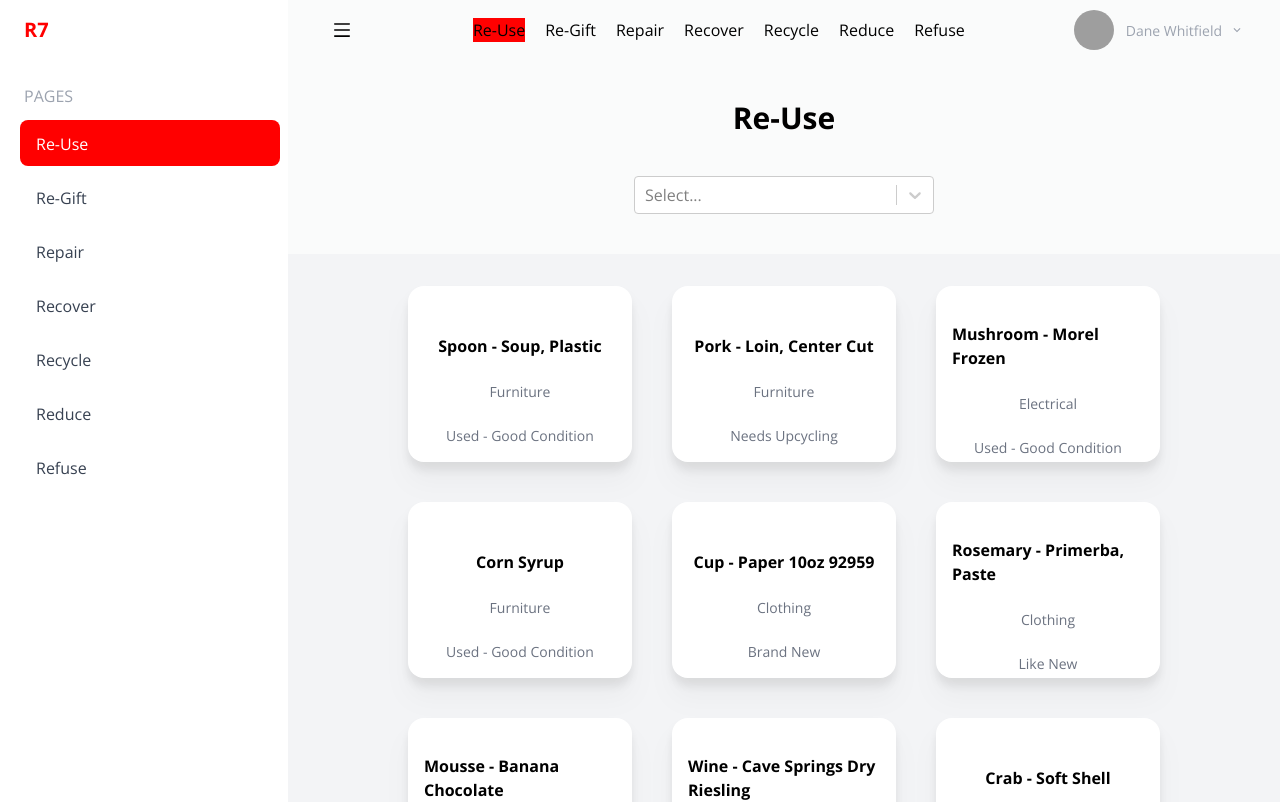
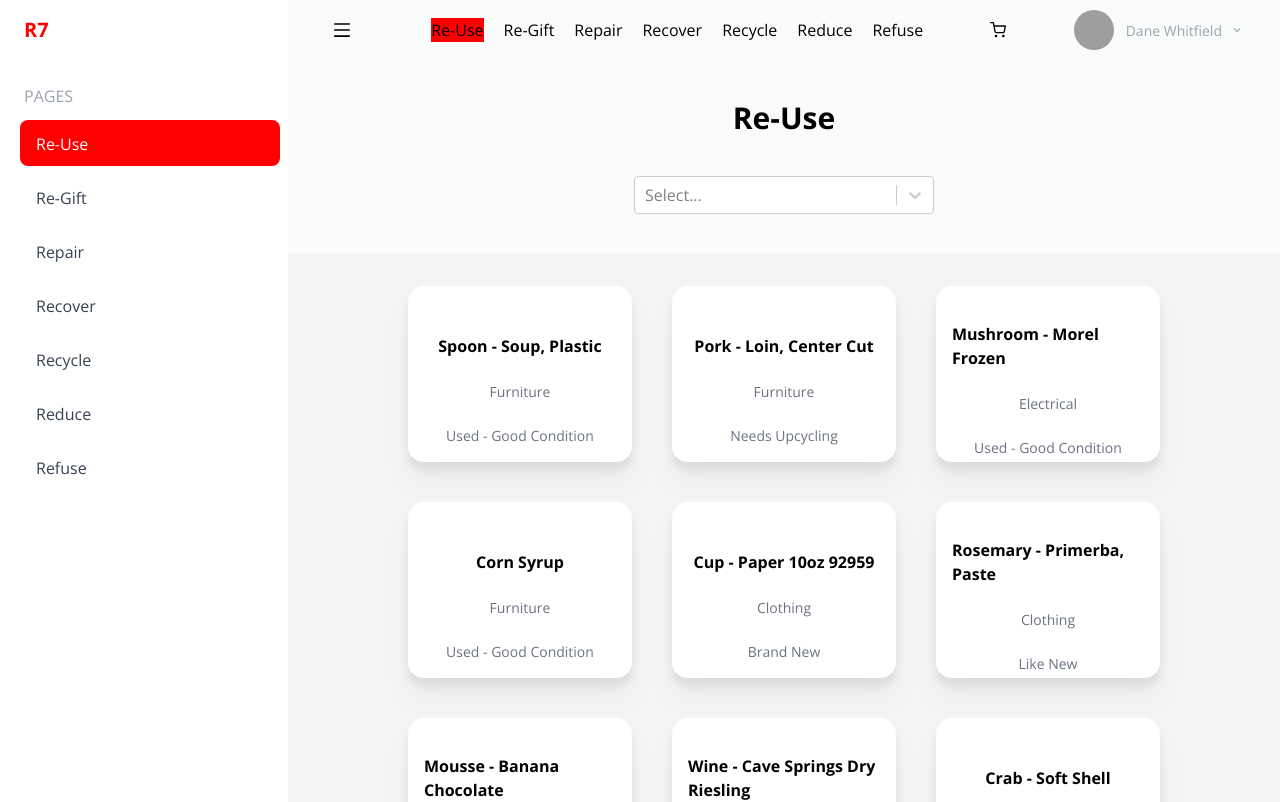
Before and after one commit to non-binary-code/r7-fe, a React (Create React App) app in the folder r7-fe/: page /re-use in a window 1280 px wide. Shown: the top 802 px of the page. Built offline with nearby package versions, Linux system fonts and the light colour scheme; grey boxes are pictures that could not be loaded.

Commit message:
basket icon

```diff
--- a/r7-fe/src/App.js
+++ b/r7-fe/src/App.js
@@ -9,6 +9,7 @@
 import { useStateContext } from "./context/ContextProvider";
 import ReGift from "./pages/ReGift";
 import ReUse from "./pages/ReUse";
+import Basket from "./pages/Basket";
 
 function App() {
   const { activeMenu } = useStateContext();
@@ -43,6 +44,7 @@
               <Route path="/re-use" element={<ReUse />} />
               <Route path="/re-gift" element={<ReGift />} />
               <Route path="/:username/:itemname" element={<Item />} />
+              <Route path="/basket" element={<Basket />} />
             </Routes>
           </div>
           {/* ------------------------------------------------ */}
--- a/r7-fe/src/components/Nav.jsx
+++ b/r7-fe/src/components/Nav.jsx
@@ -3,6 +3,8 @@
 // ICONS
 import { AiOutlineMenu } from 'react-icons/ai';
 import { MdKeyboardArrowDown } from 'react-icons/md';
+import { FiShoppingCart } from 'react-icons/fi';
+
 
 import { Link, NavLink } from 'react-router-dom';
 
@@ -11,6 +13,7 @@
 
 // CONTEXT
 import { useStateContext } from '../context/ContextProvider';
+import Basket from '../pages/Basket';
 
 const NavButton = ({ handler, icon, color }) => (
 	<button
@@ -55,6 +58,9 @@
 						</NavLink>
 					))}
 				</div>
+				<Link to="/basket">
+				<FiShoppingCart/>
+				</Link>
 				<div className='flex justify-center items-center gap-2'>
 					<img
 						src={userInfo?.image}
--- a/r7-fe/src/context/ContextProvider.js
+++ b/r7-fe/src/context/ContextProvider.js
@@ -29,7 +29,6 @@
     setItems(itemsData);
   }, []);
 
-  console.log("basketItems", basketItems);
 
   // TODO: Example API hook for getting user information
   // useEffect(() => {
```
